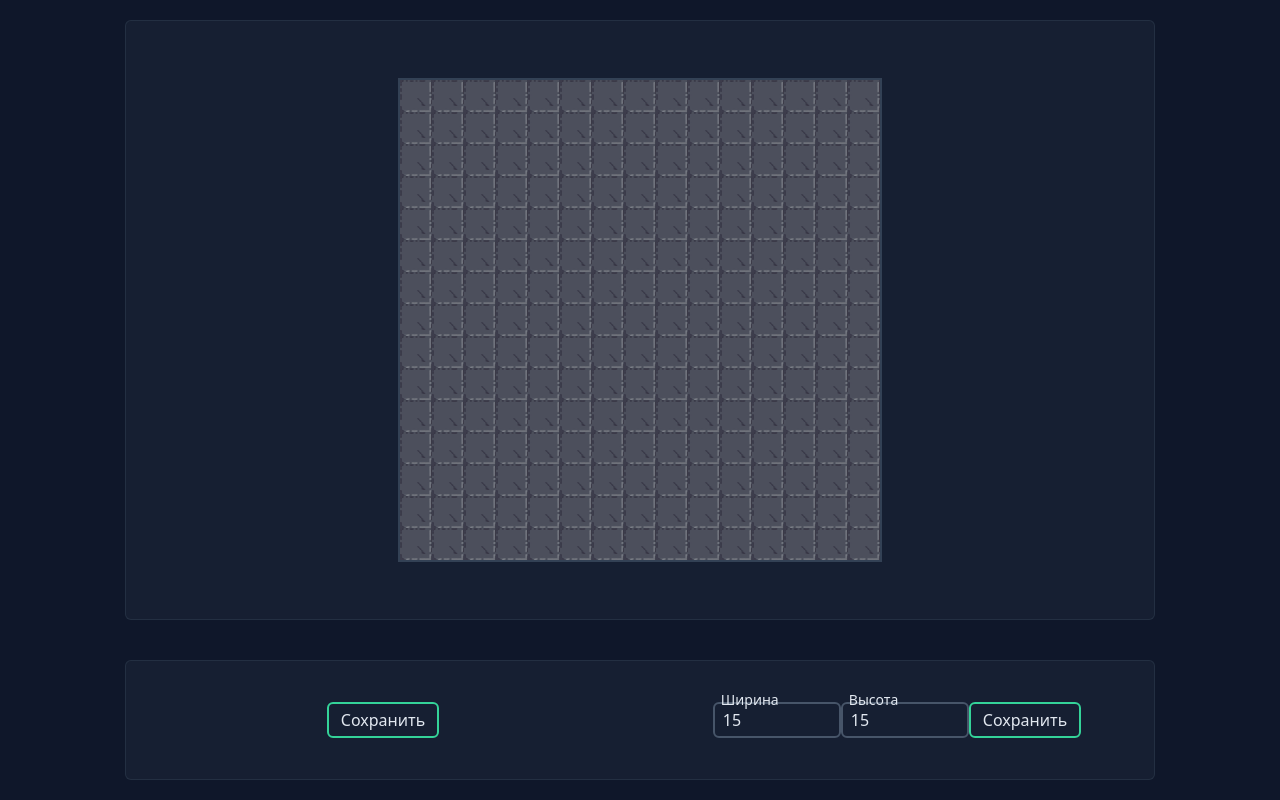
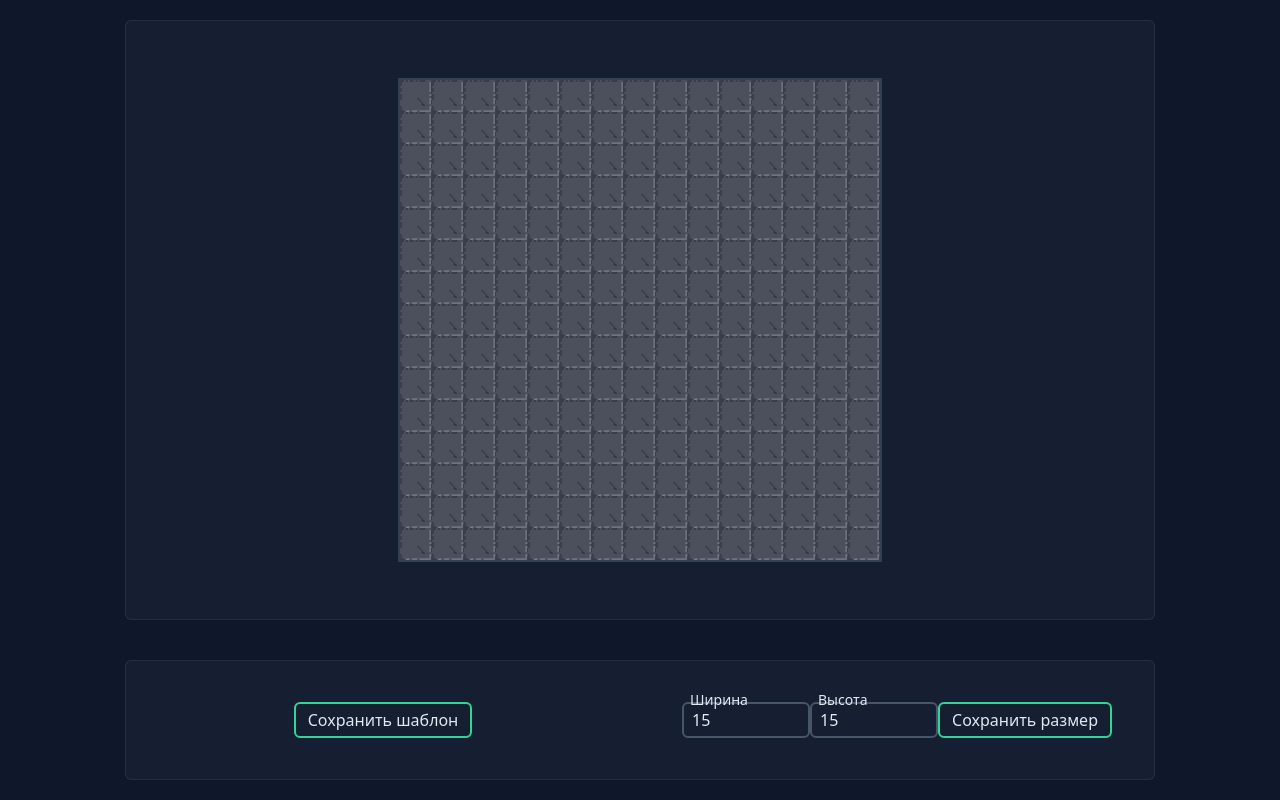
Before and after one commit to timdrake777/course-game, a React (Vite) app in the folder Client/: page /config in a window 1280 px wide. Built offline with nearby package versions, Linux system fonts and the light colour scheme.

Commit message:
Небольшие изменения

```diff
--- a/Client/src/components/GameView/GameView.tsx
+++ b/Client/src/components/GameView/GameView.tsx
@@ -107,7 +107,7 @@ export const GameView = () => {
 
   return (
     <div ref={viewRef}>
-      {levelConfig && (
+      {levelConfig ? (
         <Stage height={levelConfig.height()} width={levelConfig.width()}>
           <Layer>
             <Rect
@@ -131,6 +131,10 @@ export const GameView = () => {
             />
           </Layer>
         </Stage>
+      ) : (
+        <div>
+          <p>Создайте уровень в /config</p>
+        </div>
       )}
     </div>
   );
--- a/Client/src/components/LevelConfig/fragments/AreaActions.tsx
+++ b/Client/src/components/LevelConfig/fragments/AreaActions.tsx
@@ -26,7 +26,7 @@ const AreaActions = (props: Props) => {
     <div className="buttons flex h-1/6 w-full bg-slate-800/50 rounded-md border border-slate-700/50">
       <div className="w-1/2 flex items-center justify-around">
         <GameButton onClick={saveAreaValues} func="ok">
-          Сохранить
+          Сохранить шаблон
         </GameButton>
       </div>
       <form className="w-1/2 flex items-center justify-center" onSubmit={handlerSubmit}>
@@ -51,7 +51,7 @@ const AreaActions = (props: Props) => {
           />
         </div>
         <GameButton func="ok" type="submit">
-          Сохранить
+          Сохранить размер
         </GameButton>
       </form>
     </div>
```
